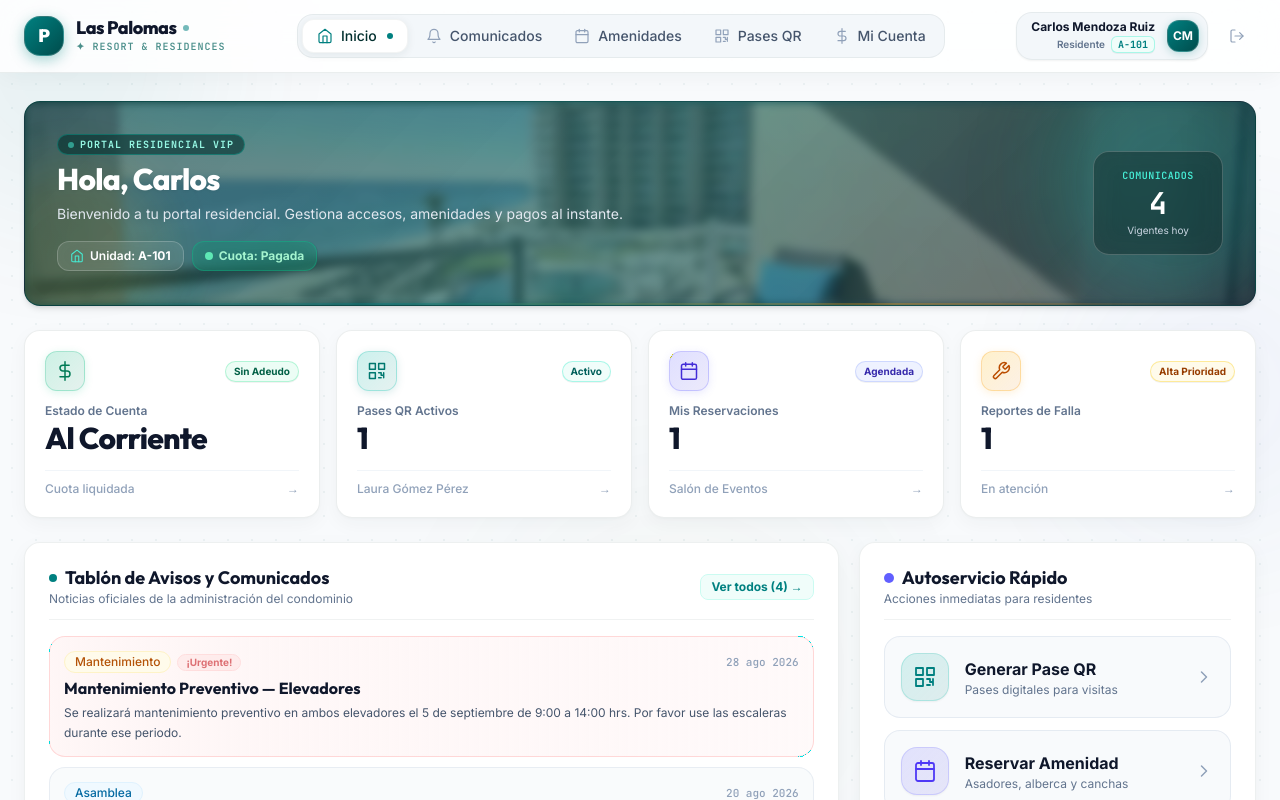
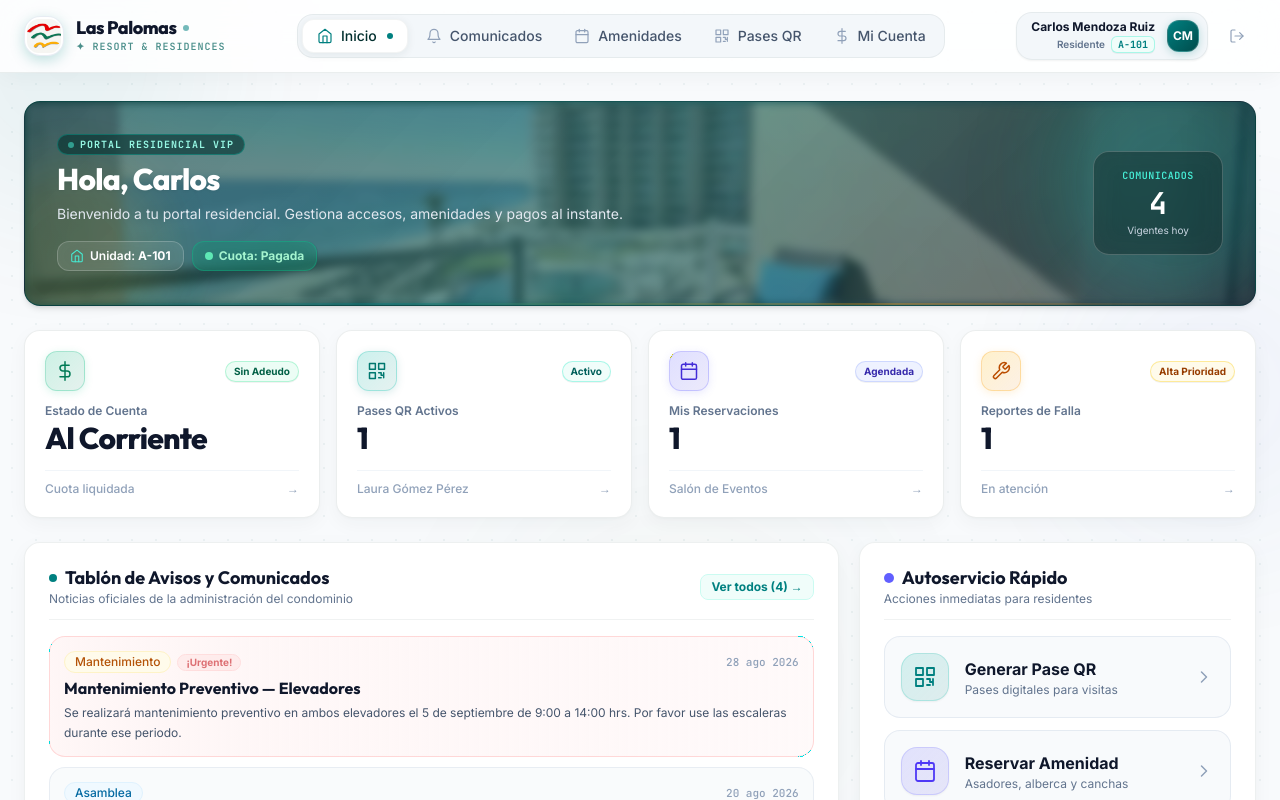
Before and after one commit to LasPalomasHOA/vecilomas, a React (Vite) app: page / in a window 1280 px wide. Both pictures are taken after a click on the button 1088 px from the left and 360 px from the top of the page. Built offline with nearby package versions, Linux system fonts and the light colour scheme; the HTML template or start-up script is replaced by a standard one.

Commit message:
logo 1.0

```diff
--- a/index.html
+++ b/index.html
@@ -2,9 +2,9 @@
 <html lang="es">
   <head>
     <meta charset="UTF-8" />
-    <link rel="icon" type="image/svg+xml" href="/logo.svg" />
-    <link rel="alternate icon" href="/logo.jpeg" />
-    <link rel="apple-touch-icon" href="/logo.svg" />
+    <link rel="icon" type="image/svg+xml" href="/favicon.svg" />
+    <link rel="alternate icon" type="image/jpeg" href="/logo.jpeg" />
+    <link rel="apple-touch-icon" href="/favicon.svg" />
     <meta name="viewport" content="width=device-width, initial-scale=1.0" />
     <title>VeciLomas - Portal Residencial</title>
     <meta
--- a/src/components/auth/LoginScreen.tsx
+++ b/src/components/auth/LoginScreen.tsx
@@ -100,10 +100,10 @@ export function LoginScreen({ onLogin }: { onLogin: (u: AuthUser) => void }) {
         <div className="absolute bottom-0 left-0 right-0 p-8 lg:p-10 pointer-events-none hidden md:block">
           <div className="flex items-center gap-3 mb-5">
             <div
-              className="w-10 h-10 rounded-xl flex items-center justify-center relative bg-white/15 border border-white/30"
+              className="w-10 h-10 rounded-xl overflow-hidden flex items-center justify-center relative bg-white border border-white/50 shadow-md p-0.5"
               style={{ backdropFilter: 'blur(12px)', WebkitBackdropFilter: 'blur(12px)' }}
             >
-              <span className="font-display font-bold text-lg text-white z-10 relative">P</span>
+              <img src="/logo.jpeg" alt="Logo" className="w-full h-full object-cover rounded-lg" />
             </div>
             <div>
               <p className="font-display font-bold text-white text-lg leading-none drop-shadow">
--- a/src/components/layout/TopNav.tsx
+++ b/src/components/layout/TopNav.tsx
@@ -34,13 +34,8 @@ export function TopNav({
           className="flex items-center gap-3 flex-shrink-0 cursor-pointer group select-none"
           onClick={() => onSelect(homeModule)}
         >
-          <div
-            className="w-10 h-10 rounded-2xl flex items-center justify-center text-white font-display font-black text-lg shadow-[0_4px_14px_rgba(0,128,128,0.35)] transition-all duration-300 group-hover:scale-105 border border-white/20"
-            style={{
-              background: `linear-gradient(135deg, #008080 0%, #004c4c 100%)`,
-            }}
-          >
-            P
+          <div className="w-10 h-10 rounded-2xl overflow-hidden flex items-center justify-center bg-white shadow-[0_4px_14px_rgba(0,128,128,0.25)] transition-all duration-300 group-hover:scale-105 border border-slate-200/80 p-0.5">
+            <img src="/logo.jpeg" alt="Logo" className="w-full h-full object-cover rounded-xl" />
           </div>
           <div>
             <div className="flex items-center gap-1.5">
```
Also changed, not shown: 1 other file (tests, documents, lock files or other folders).
